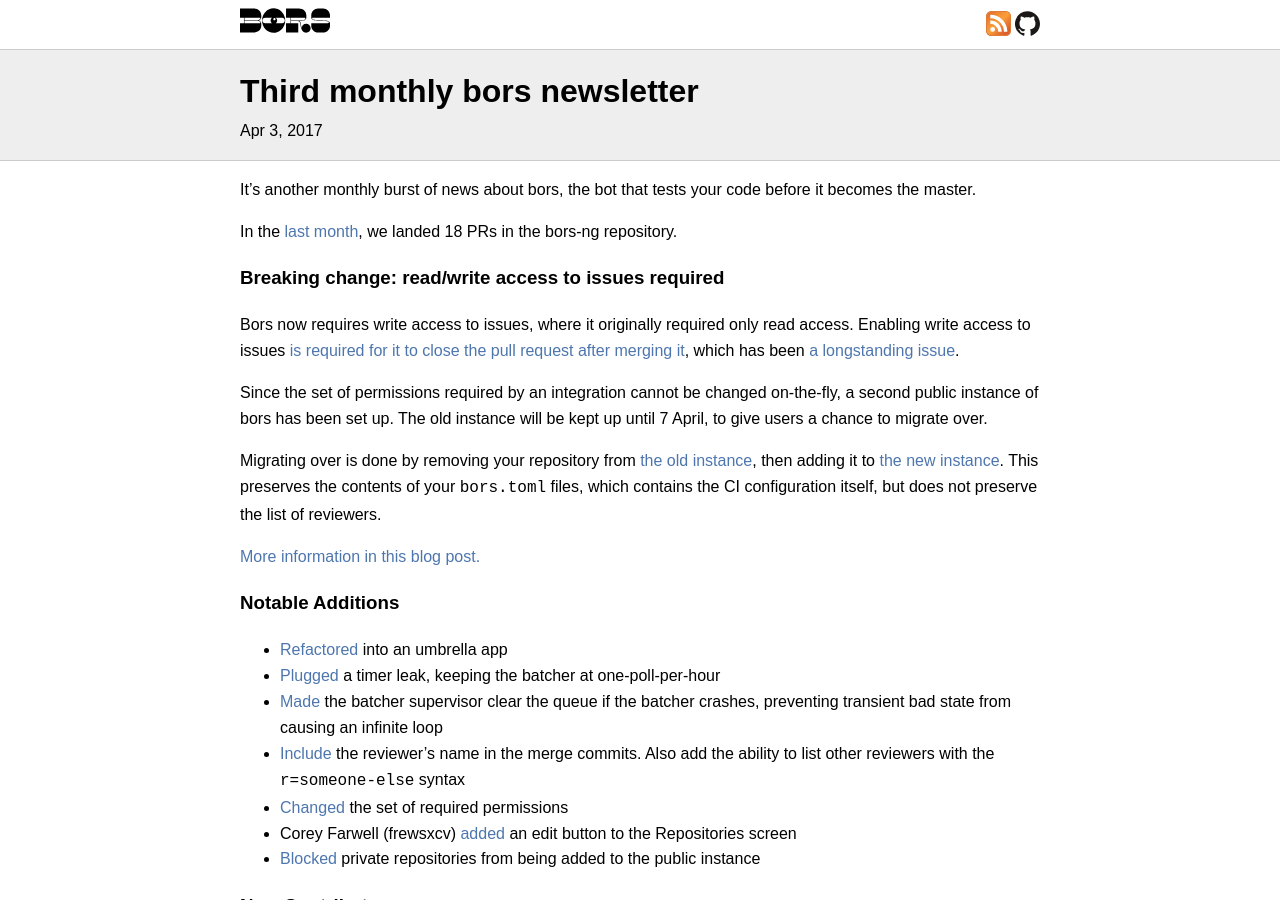
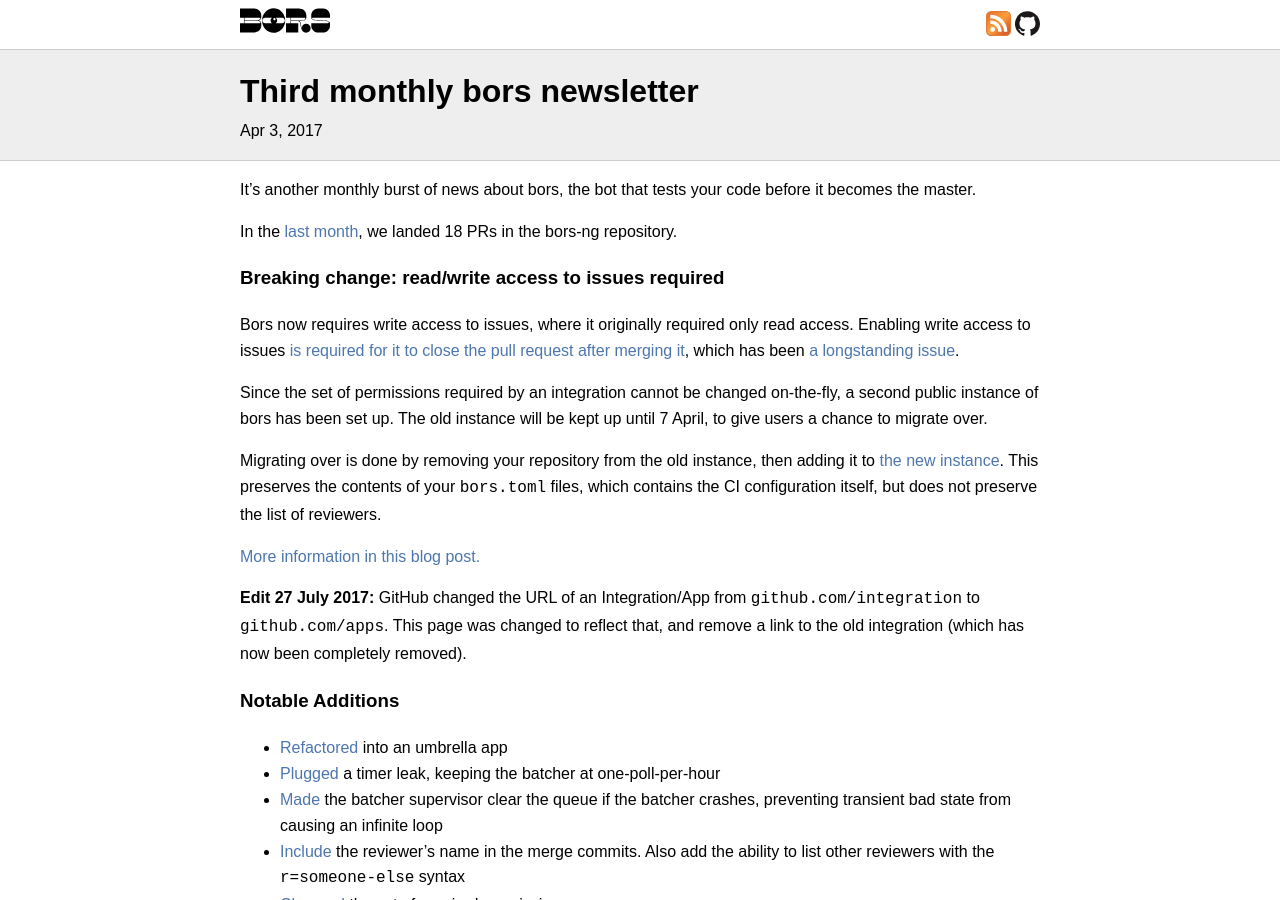
Before and after one commit to bors-ng/bors-ng.github.io, a Jekyll site: the page built from _posts/2017-04-03-tmib-03.md, in a window 1280 px wide and 900 px high. Built offline with Jekyll 4.4.1, drawn with Linux system fonts in a browser that asks for light colours.

Commit message:
Fix the broken link to integration pages

```diff
--- a/_posts/2017-04-03-tmib-03.md
+++ b/_posts/2017-04-03-tmib-03.md
@@ -25,13 +25,15 @@
 to give users a chance to migrate over.
 
 Migrating over is done by
-removing your repository from [the old instance](https://github.com/integration/bors-ng),
-then adding it to [the new instance](https://github.com/integration/bors).
+removing your repository from the old instance,
+then adding it to [the new instance](https://github.com/apps/bors).
 This preserves the contents of your `bors.toml` files,
 which contains the CI configuration itself,
 but does not preserve the list of reviewers.
 
 [More information in this blog post.](https://bors-ng.github.io/breaking-change/2017/03/23/pr-127-breakage/)
+
+**Edit 27 July 2017:** GitHub changed the URL of an Integration/App from `github.com/integration` to `github.com/apps`. This page was changed to reflect that, and remove a link to the old integration (which has now been completely removed).
 
 
 ### Notable Additions
```
